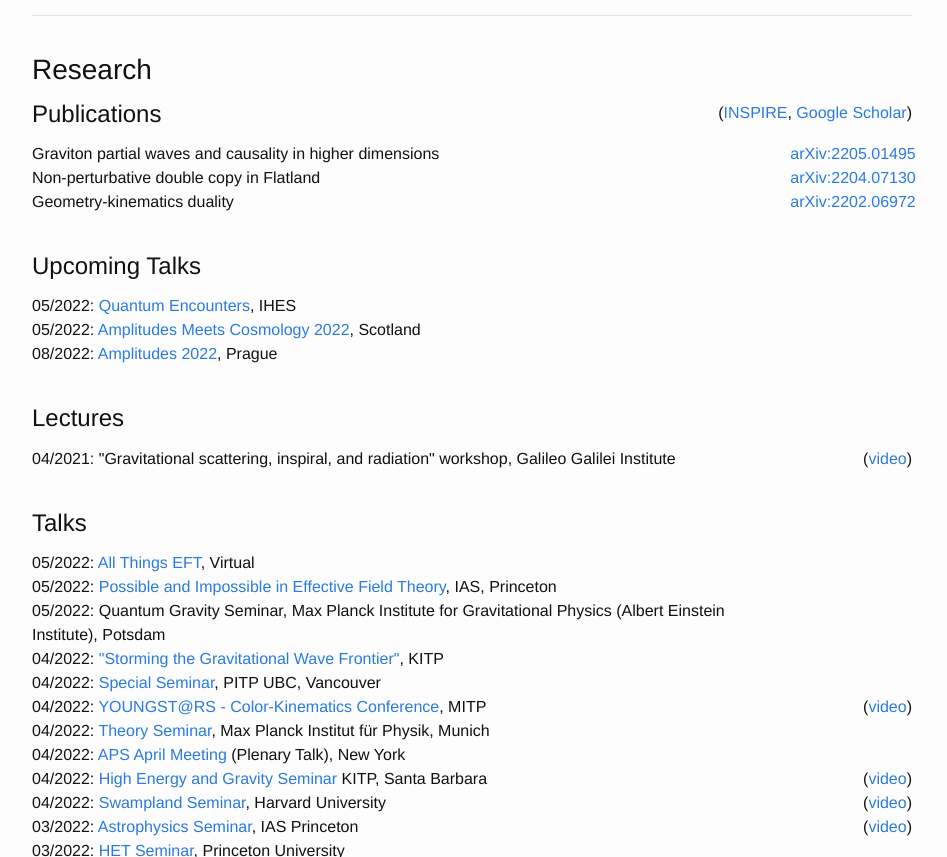
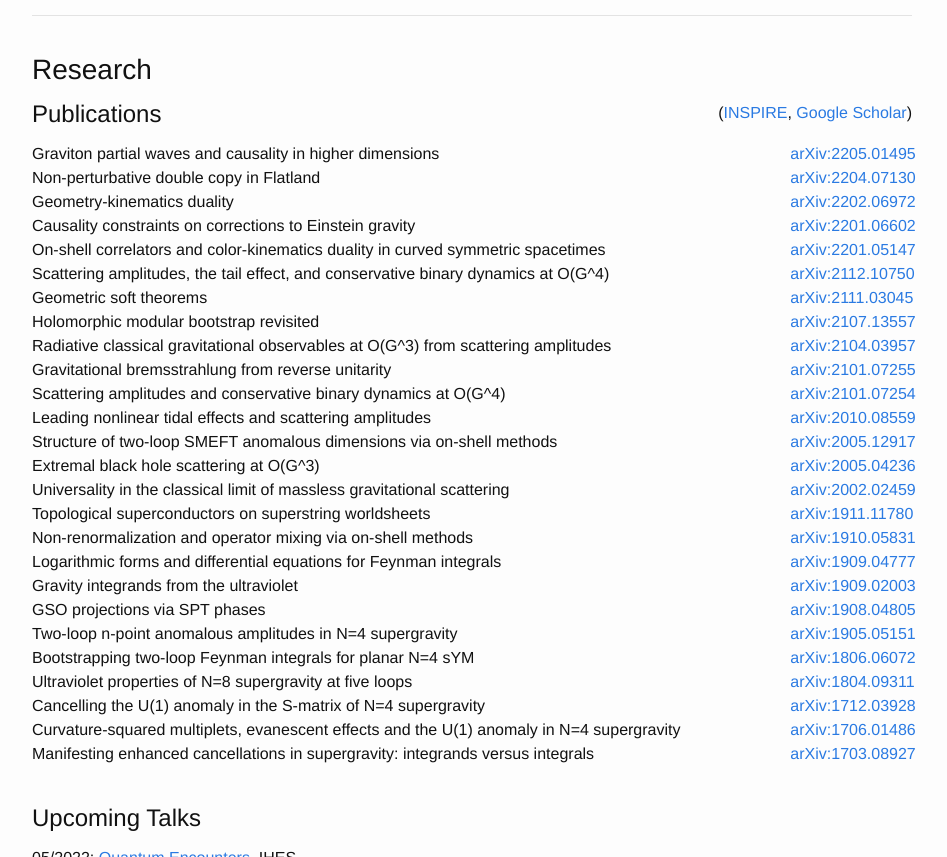
Before and after one commit to julioparra/julioparra.github.io, a Jekyll site: the page built from index.md, in a window 1280 px wide and 900 px high, scrolled down 335 px, cut to the strip 43-900 px from the top of the window. Shown: the whole strip, without its empty margins (168-1115 px from the left). Built offline with Jekyll 4.4.1, drawn with Linux system fonts in a browser that asks for light colours; nearby versions of some CDN libraries.

Commit message:
Added rest of papers

```diff
--- a/_data/papers.yml
+++ b/_data/papers.yml
@@ -1,9 +1,52 @@
 - title: "Graviton partial waves and causality in higher dimensions"
   arxivnumber: "2205.01495"
-  arxivlink: http://arxiv.org/abs/2205.01495
 - title: "Non-perturbative double copy in Flatland"
   arxivnumber: "2204.07130"
-  arxivlink: http://arxiv.org/abs/2204.07130
 - title: "Geometry-kinematics duality"
   arxivnumber: "2202.06972"
-  arxivlink: http://arxiv.org/abs/2202.06972
+- title: "Causality constraints on corrections to Einstein gravity"
+  arxivnumber: "2201.06602"
+- title: "On-shell correlators and color-kinematics duality in curved symmetric spacetimes"
+  arxivnumber: "2201.05147"
+- title: "Scattering amplitudes, the tail effect, and conservative binary dynamics at O(G^4)"
+  arxivnumber: "2112.10750"
+- title: "Geometric soft theorems"
+  arxivnumber: "2111.03045"
+- title: "Holomorphic modular bootstrap revisited"
+  arxivnumber: "2107.13557"
+- title: "Radiative classical gravitational observables at O(G^3) from scattering amplitudes"
+  arxivnumber: "2104.03957"
+- title: "Gravitational bremsstrahlung from reverse unitarity"
+  arxivnumber: "2101.07255"
+- title: "Scattering amplitudes and conservative binary dynamics at O(G^4)"
+  arxivnumber: "2101.07254"
+- title: "Leading nonlinear tidal effects and scattering amplitudes"
+  arxivnumber: "2010.08559"
+- title: "Structure of two-loop SMEFT anomalous dimensions via on-shell methods"
+  arxivnumber: "2005.12917"
+- title: "Extremal black hole scattering at O(G^3)"
+  arxivnumber: "2005.04236"
+- title: "Universality in the classical limit of massless gravitational scattering"
+  arxivnumber: "2002.02459"
+- title: "Topological superconductors on superstring worldsheets"
+  arxivnumber: "1911.11780"
+- title: "Non-renormalization and operator mixing via on-shell methods"
+  arxivnumber: "1910.05831"
+- title: "Logarithmic forms and differential equations for Feynman integrals"
+  arxivnumber: "1909.04777"
+- title: "Gravity integrands from the ultraviolet"
+  arxivnumber: "1909.02003"
+- title: "GSO projections via SPT phases"
+  arxivnumber: "1908.04805"
+- title: "Two-loop n-point anomalous amplitudes in N=4 supergravity"
+  arxivnumber: "1905.05151"
+- title: "Bootstrapping two-loop Feynman integrals for planar N=4 sYM"
+  arxivnumber: "1806.06072"
+- title: "Ultraviolet properties of N=8 supergravity at five loops"
+  arxivnumber: "1804.09311"
+- title: "Cancelling the U(1) anomaly in the S-matrix of N=4 supergravity"
+  arxivnumber: "1712.03928"
+- title: "Curvature-squared multiplets, evanescent effects and the U(1) anomaly in N=4 supergravity"
+  arxivnumber: "1706.01486"
+- title: "Manifesting enhanced cancellations in supergravity: integrands versus integrals"
+  arxivnumber: "1703.08927"
```
